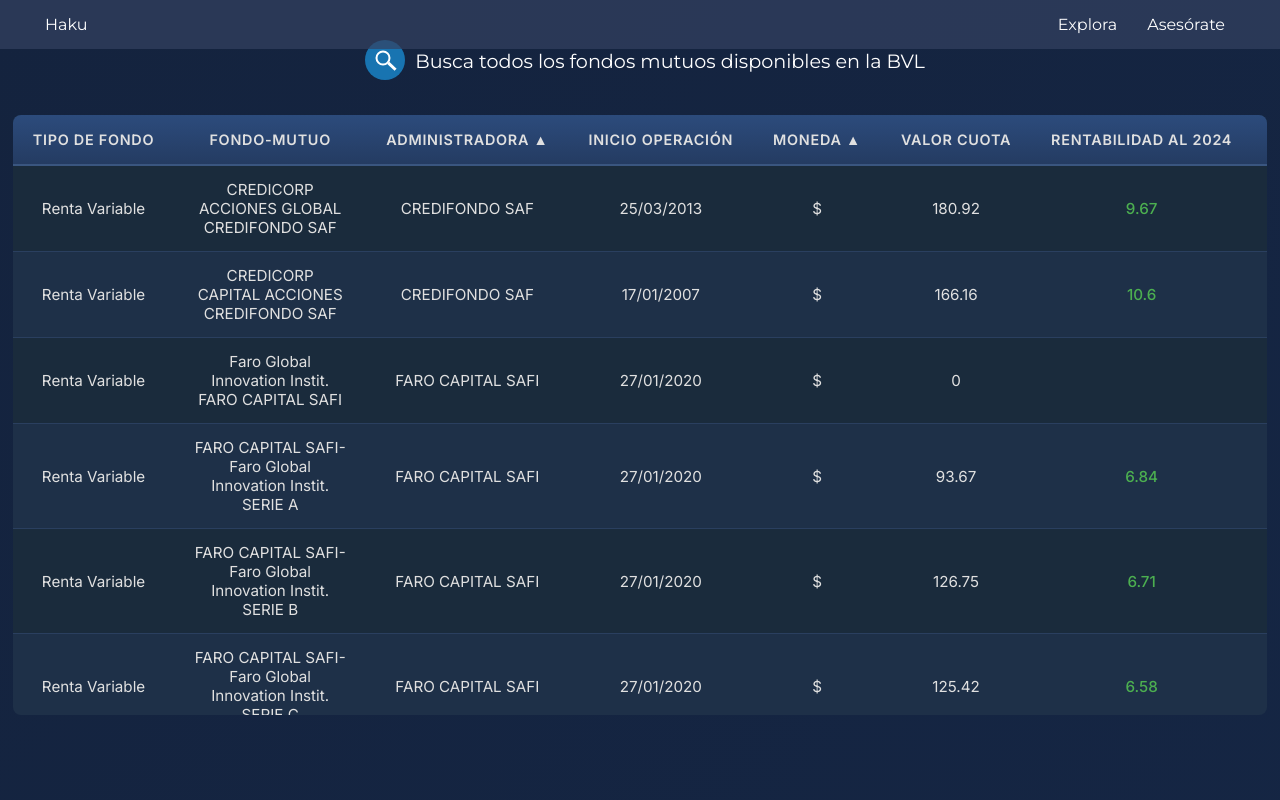
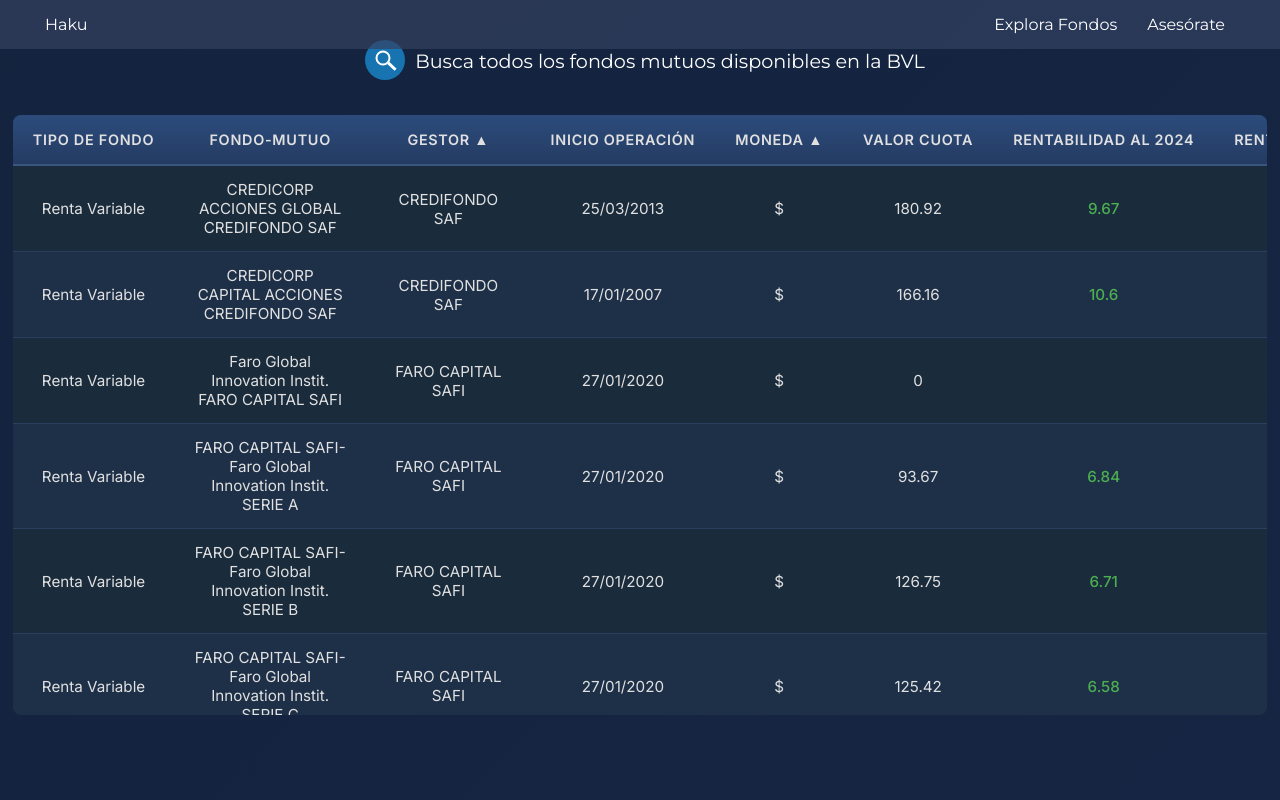
Before and after one commit to andeanronin/haku, a React (Vite) app in the folder haku-app/: page /fondos-mutuos in a window 1280 px wide. Shown: the top 800 px of the page. Built offline with nearby package versions, Linux system fonts and the light colour scheme.

Commit message:
gave props to header that determine weather to show or not

```diff
--- a/haku-app/src/FundDirectory.tsx
+++ b/haku-app/src/FundDirectory.tsx
@@ -1,9 +1,15 @@
+/*
+This component renders all of the mutual fund data in visually appealing boxes for each Fund.
+The user can scroll this page to explore mutual funds.
+*/
+
 import fundData from "./assets/fondos-mutuos-whole.json";
 import "./FundDirectory.css";
 import { useNavigate } from "react-router-dom";
 import Header from "./Header";
+import FooterComponent from "./footerComp";
 
-function FundList({ showHeader = true }) {
+function FundList({ showHeader = true, showFooter = true }) {
   const navigate = useNavigate();
 
   const getColor = (value: number | null) => {
@@ -65,6 +71,7 @@
           })}
         </div>
       </div>
+      <FooterComponent show={showFooter} />
     </>
   );
 }
--- a/haku-app/src/Header.tsx
+++ b/haku-app/src/Header.tsx
@@ -10,7 +10,7 @@
       <div className="mainHeader-container">
         <p onClick={() => navigate("/")}>Haku</p>
         <div className="mainHeader-subcontainer">
-          <p onClick={() => navigate("/explora-fondos")}>Explora</p>
+          <p onClick={() => navigate("/explora-fondos")}>Explora Fondos</p>
           <p>Asesórate</p>
         </div>
       </div>
--- a/haku-app/src/adminPopup.tsx
+++ b/haku-app/src/adminPopup.tsx
@@ -15,6 +15,9 @@
   return (
     <div className="admin-popup">
       <div className="admin-popup-content">
+        <button className="close-button" onClick={onClose}>
+          X
+        </button>
         <h3>Selecciona un Administrador</h3>
         <ul>
           {administrators.map((admin) => (
--- a/haku-app/src/fondosTabla.css
+++ b/haku-app/src/fondosTabla.css
@@ -172,6 +172,7 @@
   text-align: center;
   color: white;
 }
+
 .admin-popup-content button {
   cursor: pointer;
   height: 40px;
@@ -180,6 +181,13 @@
   border: none;
   color: #1a2b3c;
   font-size: 1.2em;
+}
+
+.admin-popup-content .close-button {
+  width: 2.8%;
+  border-radius: 150px;
+  position: absolute;
+  font-weight: bold;
 }
 
 .admin-popup-content button:hover {
--- a/haku-app/src/fondosTabla.tsx
+++ b/haku-app/src/fondosTabla.tsx
@@ -1,3 +1,8 @@
+/*
+This component creates an interactive table containing fund data
+Each fund corresponds to a row in the table.
+The table has additional features, like filtering by fund type, administrator, currency, return and fund size.
+*/
 import importedData from "./assets/fondos-mutuos-whole.json";
 import { useState, useEffect, useMemo } from "react";
 import "./fondosTabla.css";
@@ -207,7 +212,7 @@
                   onClick={() => setShowAdminPopup(true)}
                   style={{ cursor: "pointer" }}
                 >
-                  Administradora {selectedAdmin ? "▼" : "▲"}
+                  Gestor {selectedAdmin ? "▼" : "▲"}
                 </th>
                 <th>Inicio Operación</th>
                 <th
@@ -308,7 +313,7 @@
         </div>
       </div>
 
-      <FundList showHeader={false} />
+      <FundList showHeader={false} showFooter={false} />
 
       {showAdminPopup && (
         <AdminPopup
--- a/haku-app/src/footerComp.tsx
+++ b/haku-app/src/footerComp.tsx
@@ -1,6 +1,8 @@
 import "./footerComp.css";
 
-function FooterComponent() {
+function FooterComponent({ show = true }) {
+  if (!show) return null;
+
   return (
     <footer className="footer">
       <p className="footerText">Desarrollado x Andean Rōnin</p>
```
